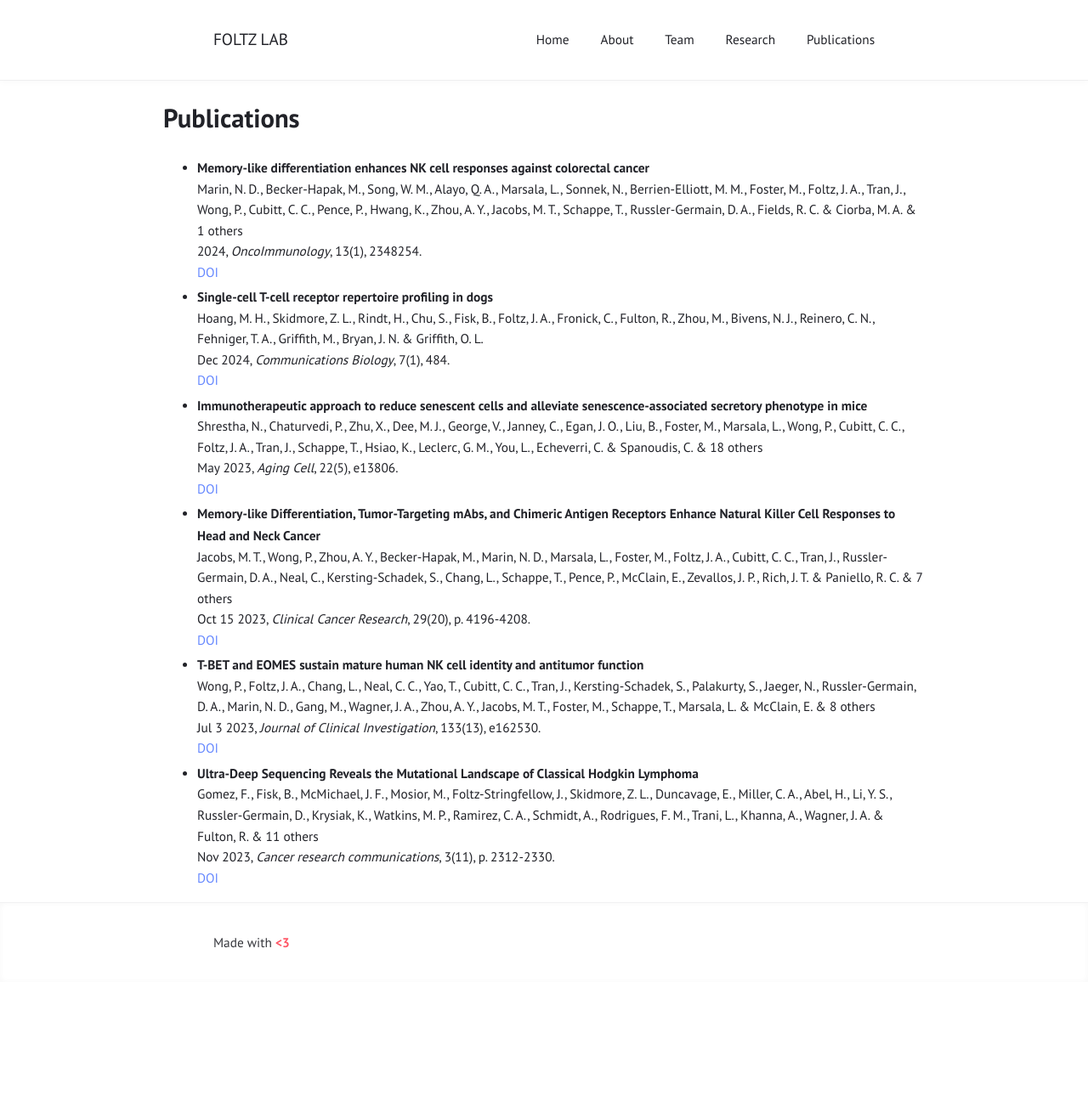
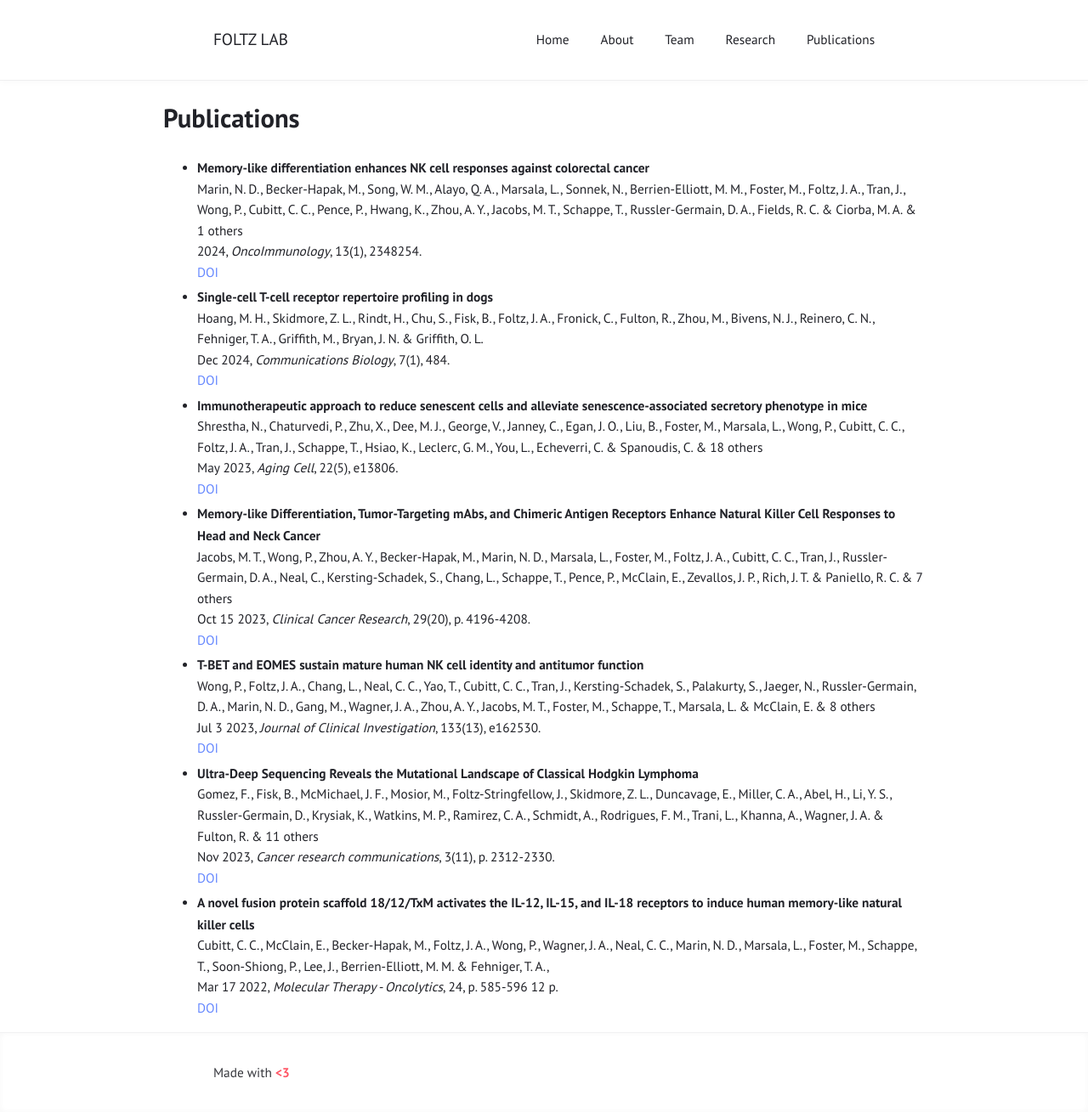
Before and after one commit to Foltz-Lab/Foltz-Lab.github.io, a Jekyll site: the page built from publications.html, in a window 1280 px wide. Shown: the whole page at 85% size. Built offline with Jekyll 4.4.1, drawn with Linux system fonts in a browser that asks for light colours; before the commit the page ends 1156 px from its top, so only the background shows below that.

Commit message:
Update publications.html

```diff
--- a/publications.html
+++ b/publications.html
@@ -60,5 +60,14 @@ title: "Publications"
         <br>
         <a href="https://doi.org/10.1158/2577-8309.CRC-23-0512" target="_blank">DOI</a>
     </li>
+    <li>
+        <strong>A novel fusion protein scaffold 18/12/TxM activates the IL-12, IL-15, and IL-18 receptors to induce human memory-like natural killer cells</strong>
+        <br>
+        Cubitt, C. C., McClain, E., Becker-Hapak, M., Foltz, J. A., Wong, P., Wagner, J. A., Neal, C. C., Marin, N. D., Marsala, L., Foster, M., Schappe, T., Soon-Shiong, P., Lee, J., Berrien-Elliott, M. M. & Fehniger, T. A.,
+        <br>
+        Mar 17 2022, <i>Molecular Therapy - Oncolytics</i>, 24, p. 585-596 12 p.
+        <br>
+        <a href="https://doi.org/10.1016/j.omto.2022.02.009" target="_blank">DOI</a>
+    </li>
     <!-- Add more publications similarly -->
 </ul>
```
